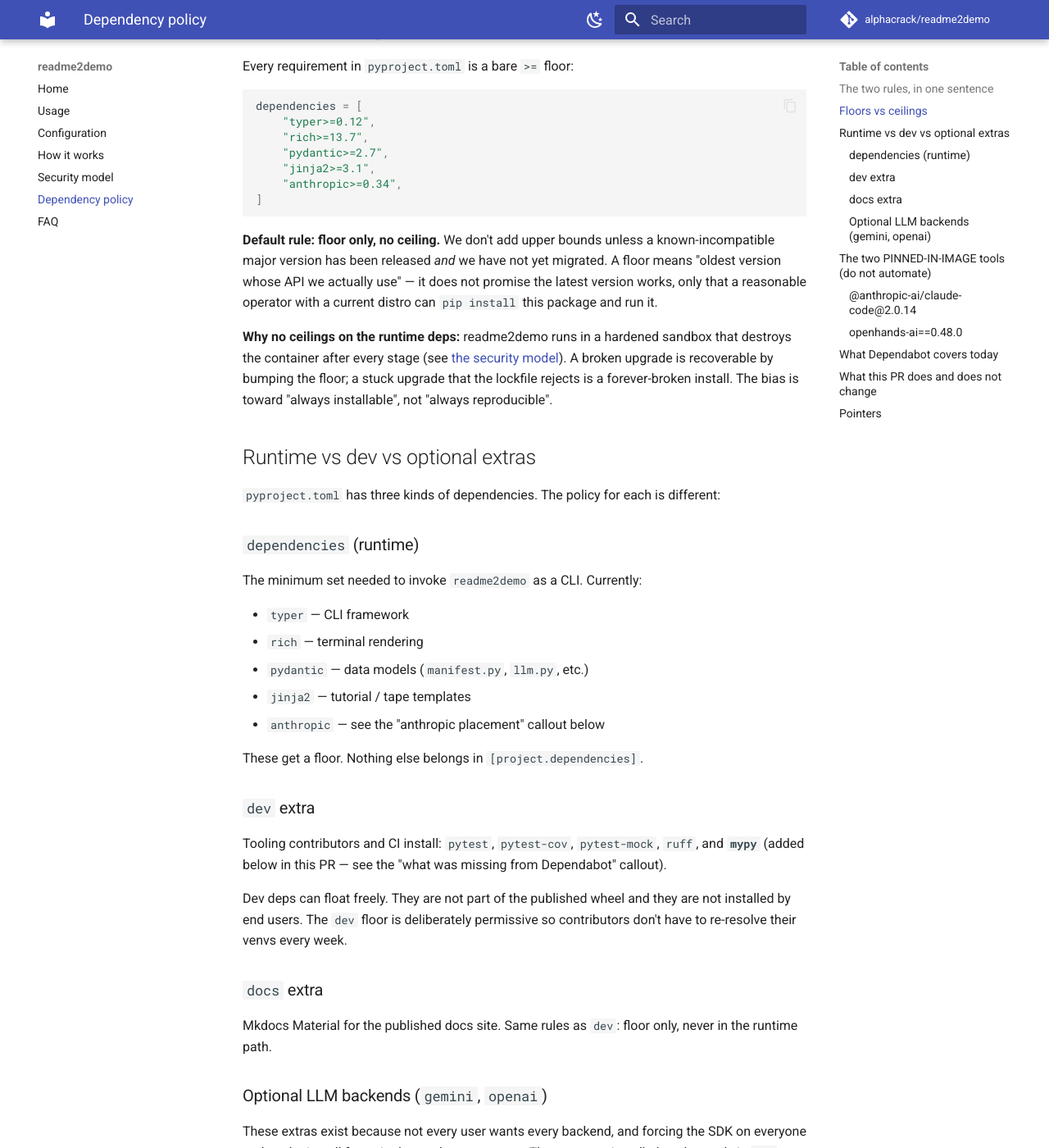
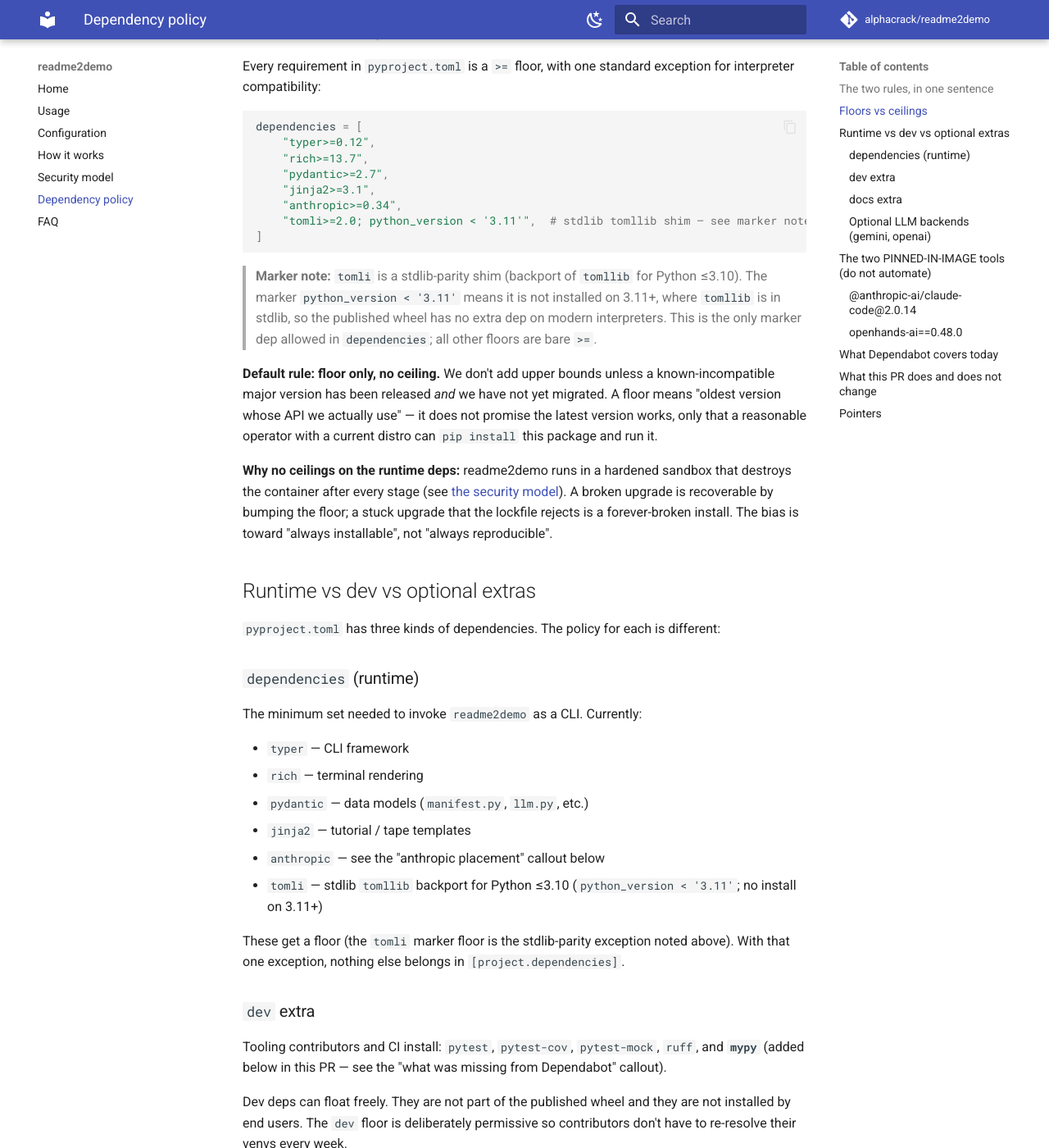
Before and after one commit to alphacrack/readme2demo, an MkDocs documentation site: the page built from docs/dependencies.md, in a window 1280 px wide and 1400 px high, scrolled down 489 px. Shown: the whole window at 82% size. Built offline with MkDocs 1.6.1 and Material for MkDocs 9.7.7, drawn with Linux system fonts in a browser that asks for light colours; comment, search, counter and statistics services are not loaded; some of the changed text lies outside the part shown.

Commit message:
fix(config): add regression test and docs for tomli dep (#39)
- Add TestMissingTomlParser with 2 tests (warn on missing parser, no warn on healthy)
- Fix pyproject.toml quote style to double outer
- Update docs/dependencies.md 4 places to reflect marker dep and add marker note
- Keep warning (not hard error) for explicit --config to match test expectation per review

Address review on #264

````diff
--- a/docs/dependencies.md
+++ b/docs/dependencies.md
@@ -15,7 +15,7 @@
 
 ## Floors vs ceilings
 
-Every requirement in `pyproject.toml` is a bare `>=` floor:
+Every requirement in `pyproject.toml` is a `>=` floor, with one standard exception for interpreter compatibility:
 
 ```toml
 dependencies = [
@@ -24,8 +24,11 @@
     "pydantic>=2.7",
     "jinja2>=3.1",
     "anthropic>=0.34",
+    "tomli>=2.0; python_version < '3.11'",  # stdlib tomllib shim — see marker note below
 ]
 ```
+
+> **Marker note:** `tomli` is a stdlib-parity shim (backport of `tomllib` for Python ≤3.10). The marker `python_version < '3.11'` means it is not installed on 3.11+, where `tomllib` is in stdlib, so the published wheel has no extra dep on modern interpreters. This is the only marker dep allowed in `dependencies`; all other floors are bare `>=`.
 
 **Default rule: floor only, no ceiling.** We don't add upper bounds
 unless a known-incompatible major version has been released *and* we
@@ -55,8 +58,9 @@
 - `pydantic` — data models (`manifest.py`, `llm.py`, etc.)
 - `jinja2` — tutorial / tape templates
 - `anthropic` — see the "anthropic placement" callout below
+- `tomli` — stdlib `tomllib` backport for Python ≤3.10 (`python_version < '3.11'`; no install on 3.11+)
 
-These get a floor. Nothing else belongs in `[project.dependencies]`.
+These get a floor (the `tomli` marker floor is the stdlib-parity exception noted above). With that one exception, nothing else belongs in `[project.dependencies]`.
 
 ### `dev` extra
 
@@ -154,11 +158,7 @@
    the `dev` extra, so a Dependabot bump for mypy is impossible
    today. This PR adds `mypy` to the `dev` extra to make it
    visible to the pip ecosystem entry.
-2. **The `tomli; python_version < "3.11"` conditional import.**
-   Conditional/marker deps for the `tomli` fallback on
-   Python ≤3.10 are a separate decision (issue #39 — `readme2demo.toml
-   is silently ignored on Python 3.10 without tomli`); that fix
-   lands in its own PR.
+2. **The `tomli; python_version < '3.11'` marker** — now landed in this PR (issue #39). `tomli` is the `tomllib` backport for ≤3.10 and is not installed on 3.11+.
 3. **The two pinned-in-image tools.** See the section above. The
    `images/base` and `images/openhands` Dockerfiles are
    intentionally outside Dependabot's reach for the package pins,
@@ -191,7 +191,7 @@
 - Adopting a lockfile (`uv.lock`, `requirements*.txt`, hash
   pinning).
 - Adding pip caching or new CI jobs.
-- The `tomli` conditional dependency (issue #39).
+- The `tomli` marker dep — landed in this PR (issue #39); see the marker note above.
 - Bumping either image pin or touching `engines/claude_code.py` /
   `engines/openhands.py`.
 - Any change to sandbox hardening flags or to what the base
@@ -201,7 +201,7 @@
 
 All verified at `main` (commit `af6fd6c`).
 
-- `pyproject.toml:38-44` — runtime deps, all bare `>=` floors.
+- `pyproject.toml:38-45` — runtime deps, `>=` floors plus the one marker shim `tomli; python_version < '3.11'`.
 - `pyproject.toml:46-52` — `dev` and `docs` extras, with `mypy`
   added in this PR.
 - `pyproject.toml:54-58` — `gemini` and `openai` extras with
--- a/pyproject.toml
+++ b/pyproject.toml
@@ -41,7 +41,7 @@
     "pydantic>=2.7",
     "jinja2>=3.1",
     "anthropic>=0.34",
-    'tomli>=2.0; python_version < "3.11"',
+    "tomli>=2.0; python_version < '3.11'",
 ]
 
 [project.optional-dependencies]
````
Also changed, not shown: 1 other file.
